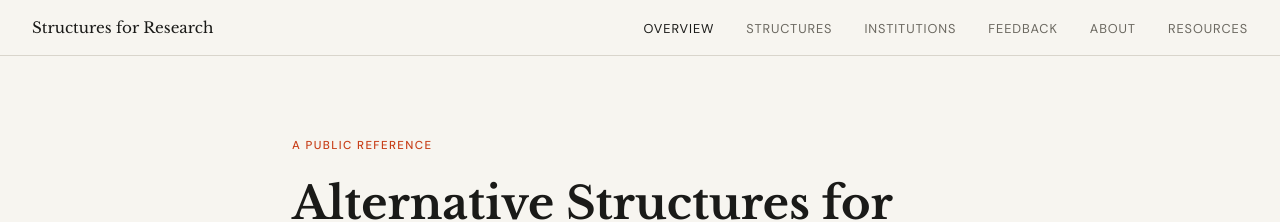
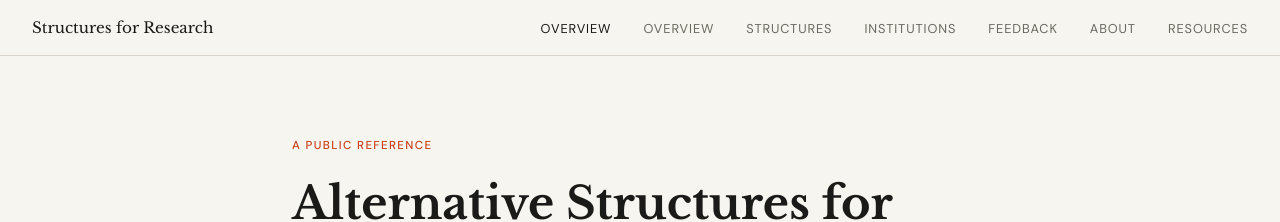
Before and after one commit to biancale4/structuresforresearch.com, a Jekyll site: the page built from index.html, in a window 1280 px wide. Shown: the top 222 px of the page. Built offline with Jekyll 4.4.1, drawn with Linux system fonts in a browser that asks for light colours.

Commit message:
Update default.html

```diff
--- a/_layouts/default.html
+++ b/_layouts/default.html
@@ -60,6 +60,7 @@
   <a class="nav-logo" href="/">Structures for Research</a>
   <ul class="nav-links">
     <li><a href="/" {% if page.url == '/' %}class="active"{% endif %}>Overview</a></li>
+    <li><a href="/overview.html" {% if page.url contains 'about' %}class="active"{% endif %}>Overview</a></li>
     <li><a href="/structures.html" {% if page.url contains 'structures' %}class="active"{% endif %}>Structures</a></li>
     <li><a href="/institutions.html" {% if page.url contains 'institutions' %}class="active"{% endif %}>Institutions</a></li>
     <li><a href="/feedback.html" {% if page.url contains 'feedback' %}class="active"{% endif %}>Feedback</a></li>
```
